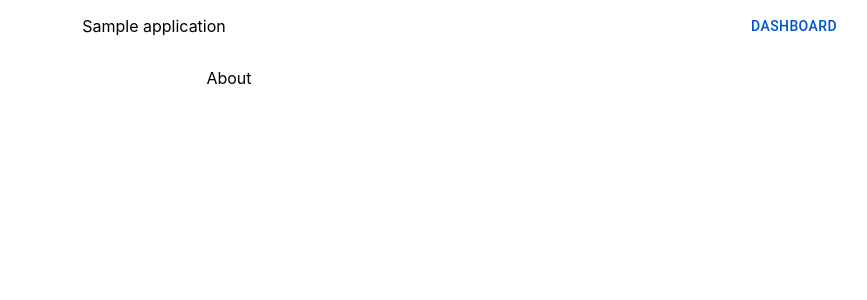
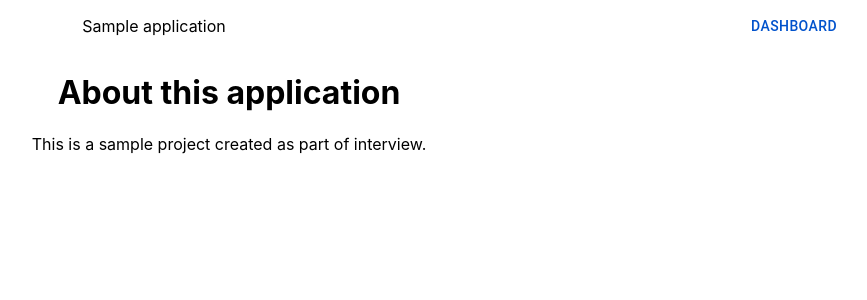
Before and after one commit to SlatinskyJ/kosik-project, a React (Create React App) app: page /about in a window 1280 px wide. Shown: the top 300 px of the page, without its empty margins (411-1278 px from the left). Built offline with nearby package versions, Linux system fonts and the light colour scheme.

Commit message:
Created about page with sample text

```diff
--- /dev/null
+++ b/src/Components/About/About.tsx
@@ -0,0 +1,11 @@
+import React, { ReactElement } from 'react';
+import './About.css';
+
+export default function (): ReactElement | null {
+	return (
+		<div className="about-page">
+			<h1>About this application</h1>
+			<p>This is a sample project created as part of interview.</p>
+		</div>
+	);
+}
--- a/src/Components/MyRoutes/MyRoutes.tsx
+++ b/src/Components/MyRoutes/MyRoutes.tsx
@@ -1,12 +1,13 @@
 import React, { ReactElement } from 'react';
 import { Route, Routes } from 'react-router-dom';
+import About from '../About/About';
 
 export default function (): ReactElement {
 	return (
 		<Routes>
 			<Route path="/" element={<p>Home</p>} />
 			<Route path="/search" element={<p>Search</p>} />
-			<Route path="/about" element={<p>About</p>} />
+			<Route path="/about" element={<About />} />
 		</Routes>
 	);
 }
```
Also changed, not shown: src/Components/About/About.css (added).
